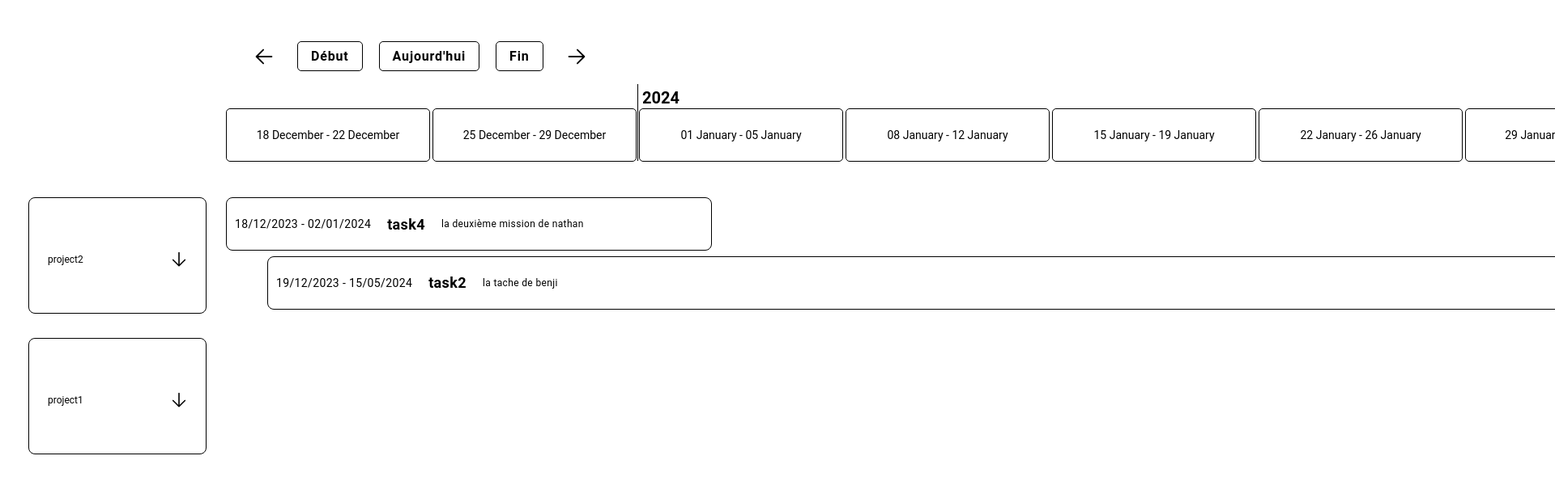
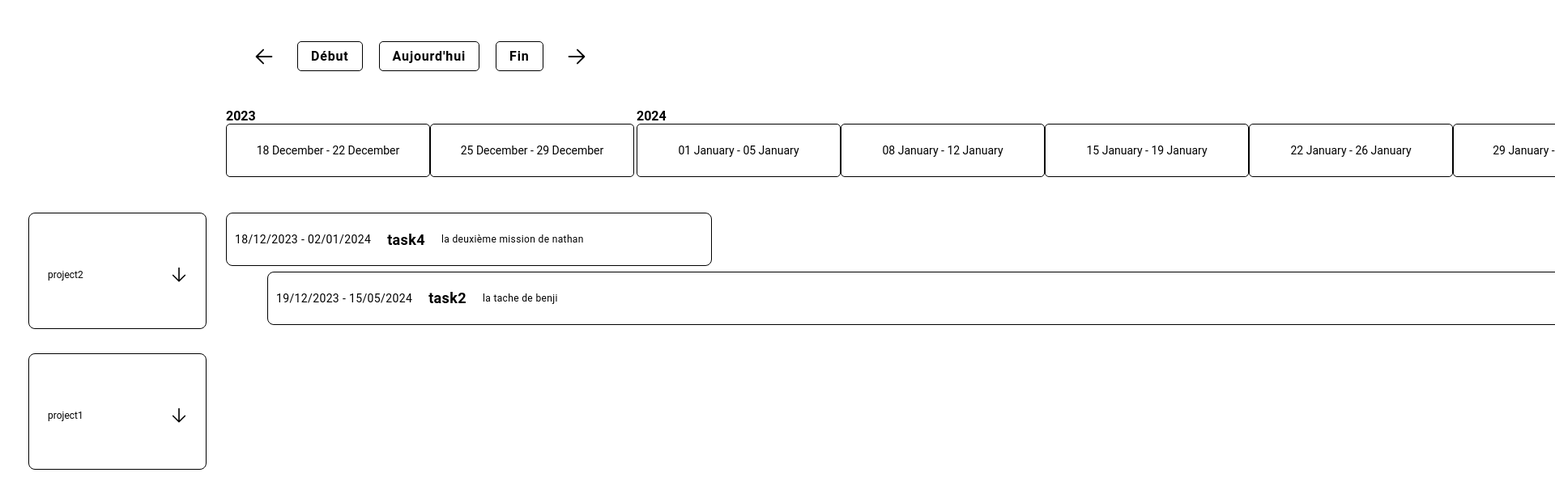
Before and after one commit to nathanszig/react-gantt, a React (Vite) app: page / in a window 1280 px wide. Shown: the top 616 px of the page at 81% size, 1920 px wide, since content can reach past the window. Built offline with nearby package versions, Linux system fonts and the light colour scheme.

Commit message:
[RG-26] - add yearContainer
group weeks by week in the dom

```diff
--- a/src/components/ganttTimelineHeader.jsx
+++ b/src/components/ganttTimelineHeader.jsx
@@ -1,14 +1,31 @@
-import React from 'react';
+import React, {useRef} from 'react';
 import moment from "moment";
 import { weekHaveTask, getWeekList } from '../assets/utils/ganttUtils';
 
 const GanttTimelineHeader = (props) => {
+  const timelineWeeks = getWeekList(props.users);
+  const yearsContainerRef = useRef(null);
 
-  const timelineWeeks = getWeekList(props.users);
+  // Créer un objet où chaque clé est une année et la valeur est un tableau de semaines correspondant à cette année
+  const weeksByYear = timelineWeeks.reduce((acc, week) => {
+    const year = moment(week.end, "YYYY-MM-DD").year();
+    if (!acc[year]) {
+      acc[year] = [];
+    }
+    acc[year].push(week);
+    return acc;
+  }, {});
+
 
   return (
     <div className="gantt-container-section-timeline-header">
-            {timelineWeeks.map((week, index) => {
+      {Object.keys(weeksByYear).map(year => (
+        <div key={year} className="gantt-container-section-timeline-header-weeks">
+          <div className="gantt-container-section-timeline-header-weeks-year">
+            <b>{year}</b>
+          </div>
+          <div ref={yearsContainerRef} className="gantt-container-section-timeline-header-weeks-content">
+            {weeksByYear[year].map((week, index) => {
               const startOfWeek = moment(week.start, "YYYY-MM-DD");
               const endOfWeek = moment(week.end, "YYYY-MM-DD");
               const today = moment().startOf("day");
@@ -19,26 +36,16 @@ const GanttTimelineHeader = (props) => {
                 "[]"
               );
               const isWeekHaveTask = weekHaveTask(props.users, startOfWeek, endOfWeek) || isCurrentWeek;
-                // Check if it's the first week of a new year or if the new year starts on a weekend
               const isNewYearWeek =
-                (startOfWeek.isoWeekday() === 1 && startOfWeek.isoWeek() === 1) || // First week of a new year
-                ((startOfWeek.isoWeekday() === 7 || startOfWeek.isoWeekday() === 6) && startOfWeek.isoWeek() === 52) // New year starts on a weekend
-
-                console.log(isNewYearWeek)
-                console.log(startOfWeek.isoWeekday())
-                console.log(startOfWeek.isoWeek())
+                (startOfWeek.isoWeekday() === 1 && startOfWeek.isoWeek() === 1) ||
+                ((startOfWeek.isoWeekday() === 7 || startOfWeek.isoWeekday() === 6) && startOfWeek.isoWeek() === 52);
 
               return (
-                    <div className="week-container">
-                        {isNewYearWeek && (
-                            <div className="new-year-message">
-                                <b>{endOfWeek.format("YYYY")}</b>
-                            </div>
-                        )}
+                <div className="week-container" key={index}>
                   <div
                     className={`gantt-container-section-timeline-header-days ${isCurrentWeek ? "today" : ""} ${index === 0 ? "start" : index === timelineWeeks.length - 1 ? "end" : ""} ${isWeekHaveTask ? "" : "no-task"}`}
-                            key={index}
-                            style={props.styleData.daysContainer}>
+                    style={props.styleData.daysContainer}
+                  >
                     {isCurrentWeek ? (
                       <div className="todayDiv">
                         <p className="todayText"><b>Aujourd'hui</b></p>
@@ -58,7 +65,10 @@ const GanttTimelineHeader = (props) => {
               );
             })}
           </div>
-    )
+        </div>
+      ))}
+    </div>
+  );
 }
 
 export default GanttTimelineHeader;
--- a/src/styles/gantt.scss
+++ b/src/styles/gantt.scss
@@ -68,20 +68,6 @@
                 position: relative;
             }
 
-            .new-year-message {
-                position: absolute;
-                top: -30px;
-                left: 0;
-                width: 100%;
-                text-align: left;
-                font-size: 20px;
-                padding: 5px 0 0 5px;
-                border-left: 1px black solid;
-                height: 90px;
-                margin-left: -2px;
-
-            }
-
             &-empty {
                 flex: 1 1;
                 height: 100%;
@@ -92,10 +78,23 @@
 
             &-header {
                 display: flex;
-                // flex: 5 1;
                 justify-content: flex-end;
-                align-items: center;
                 gap: 3px;
+                flex-flow: row;
+                &-weeks {
+                  &-year {
+                    b {
+                      overflow-x: auto;
+                      overflow-y: auto;
+                      position: sticky;
+
+                    }
+                  }
+                  &-content {
+                    display: flex;
+                  }
+
+                }
 
                 &-days {
 
```
Lines whose indentation alone changed are shown as unchanged.
